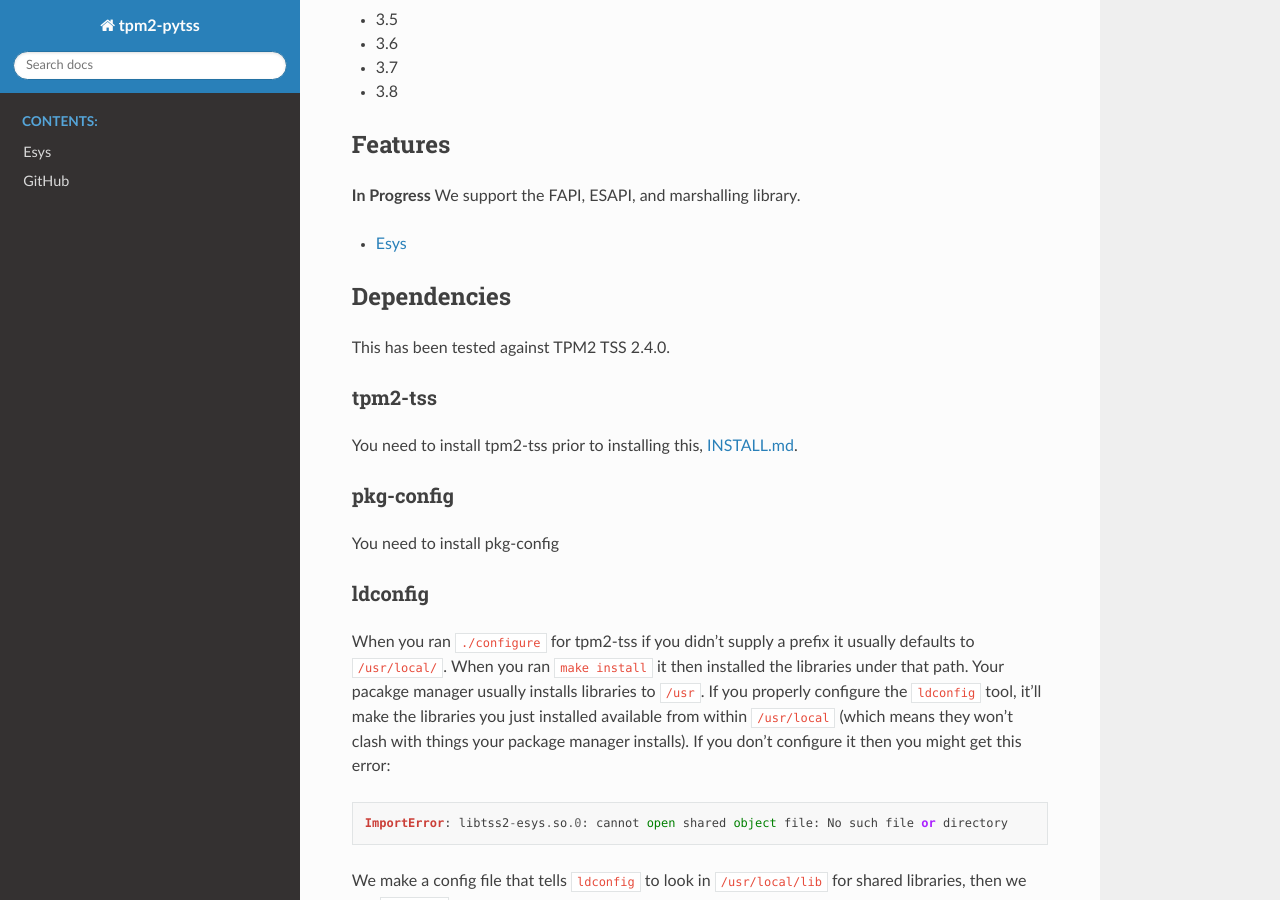
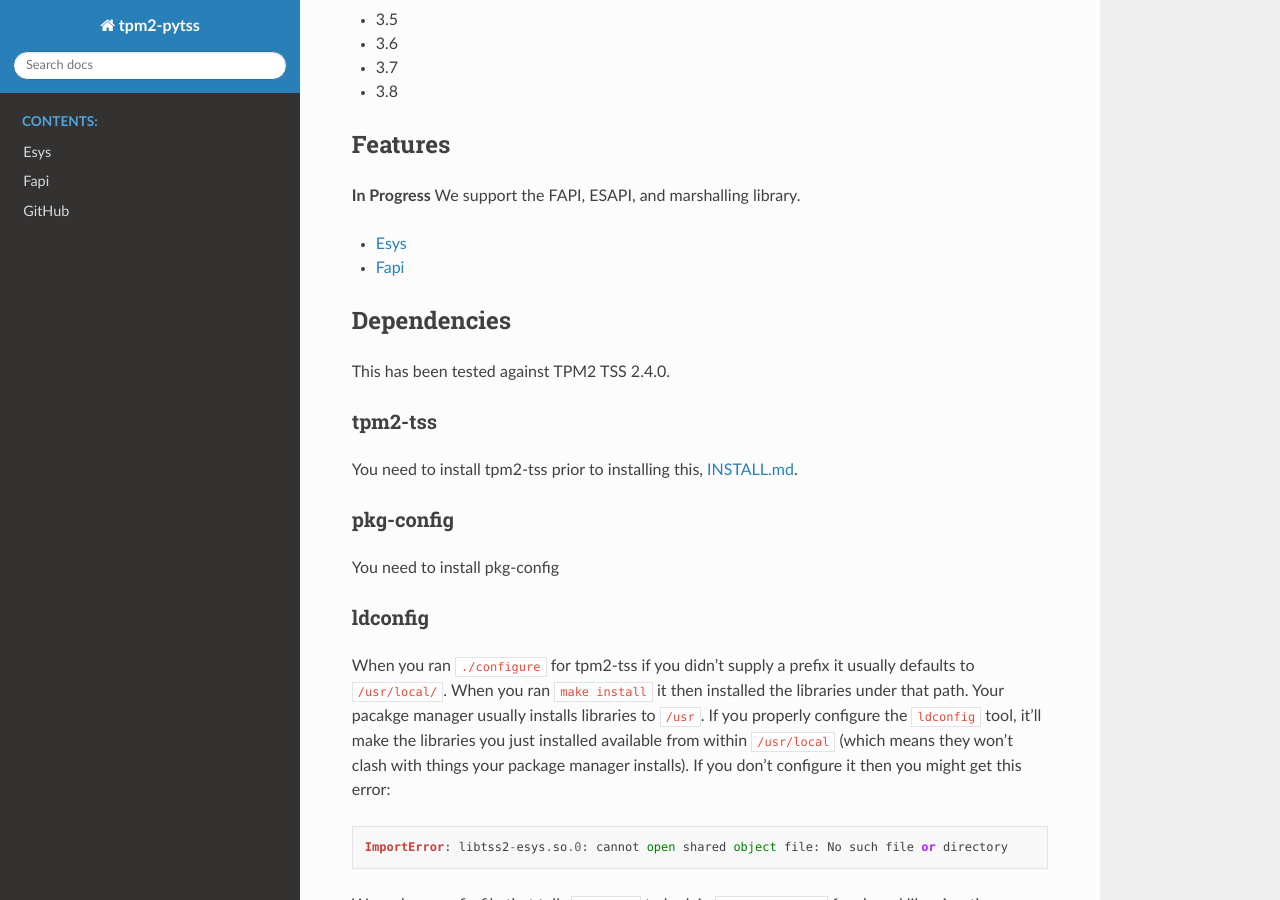
Before and after one commit to tpm2-software/tpm2-pytss, a Sphinx documentation site: the page built from docs/index.rst, in a window 1280 px wide and 900 px high, scrolled down 515 px. Built offline with Sphinx 7.4.7 and the Read the Docs theme 2.0.0, drawn with Linux system fonts in a browser that asks for light colours; the version number could not be read and is left out.

Commit message:
doc: add fapi to docs
Signed-off-by: Johannes Holland <johannes.holland@infineon.com>

```diff
--- /dev/null
+++ b/docs/fapi.rst
@@ -0,0 +1,6 @@
+Fapi
+====
+
+.. autoclass:: tpm2_pytss.FAPI
+   :members:
+   :undoc-members:
--- a/docs/index.rst
+++ b/docs/index.rst
@@ -32,6 +32,7 @@
 We support the FAPI, ESAPI, and marshalling library.
 
 - :doc:`/esys`
+- :doc:`/fapi`
 
 Dependencies
 ------------
@@ -170,4 +171,5 @@
     :caption: Contents:
 
     esys
+    fapi
     GitHub <https://github.com/tpm2-software/tpm2-pytss>
```
